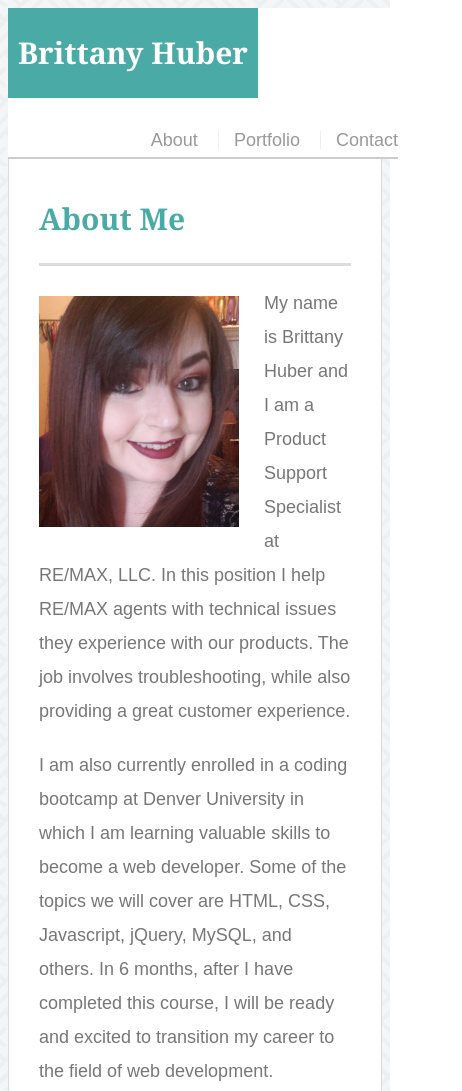
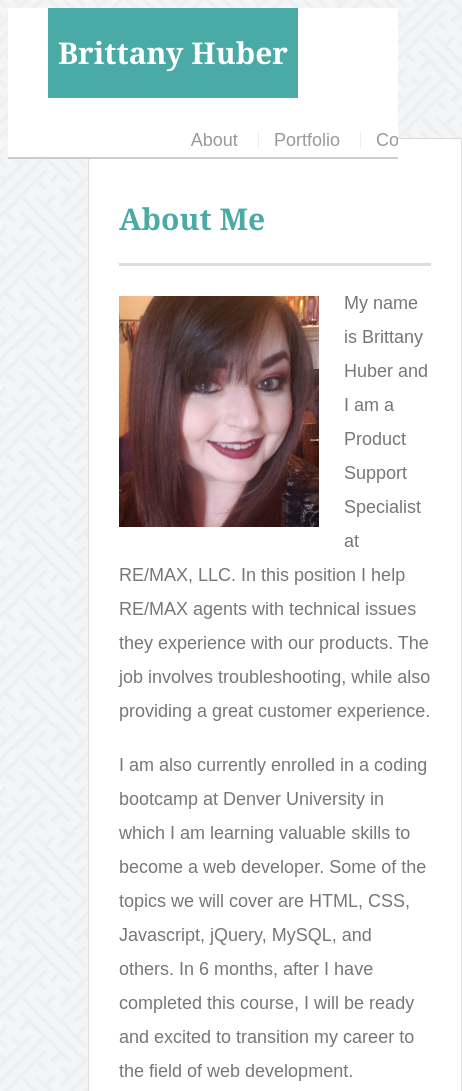
Before and after one commit to bhuber23/Responsive-Portfolio, a plain HTML site: page index.html in a window 390 px wide. Shown: the top 1091 px of the page, 462 px wide, since content can reach past the window. Drawn offline with Linux system fonts and the light colour scheme.

Commit message:
Added media query to main section

```diff
--- a/Assets/css/style.css
+++ b/Assets/css/style.css
@@ -217,10 +217,28 @@ body {
   }
 
   @media screen and (max-width: 980px) {
+    .main-section {
+      width: 60%;
+      margin-left: 40px;
 
+    }
+
+    header {
+      width: 60%;
+      margin-left: 40px;
+      float: left;
+    }
   }
 
   @media screen and (max-width: 768px) {
+    .main-section {
+      width: 100%;
+
+    }
+    .container {
+      width: 100%;
+      margin-left: 40px;
+    }
 
   }
 
```
Also changed, not shown: 1 other file.
